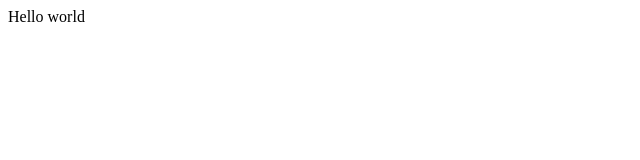
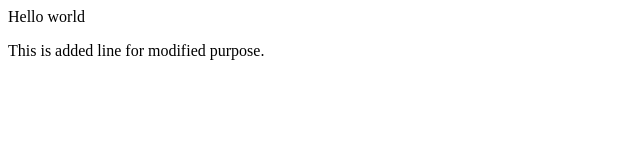
Before and after one commit to bit-huff/Front-End-Development, a plain HTML site: page index.html in a window 1280 px wide. Shown: the whole page, without its empty margins (0-640 px from the left). Drawn offline with Linux system fonts and the light colour scheme.

Commit message:
Practice

```diff
--- a/index.html
+++ b/index.html
@@ -1 +1,5 @@
 <p> Hello world </p>
+<p>
+   This is added line for modified purpose.
+
+</p>
```
Also changed, not shown: index2.html (added, +4 -0 lines).
